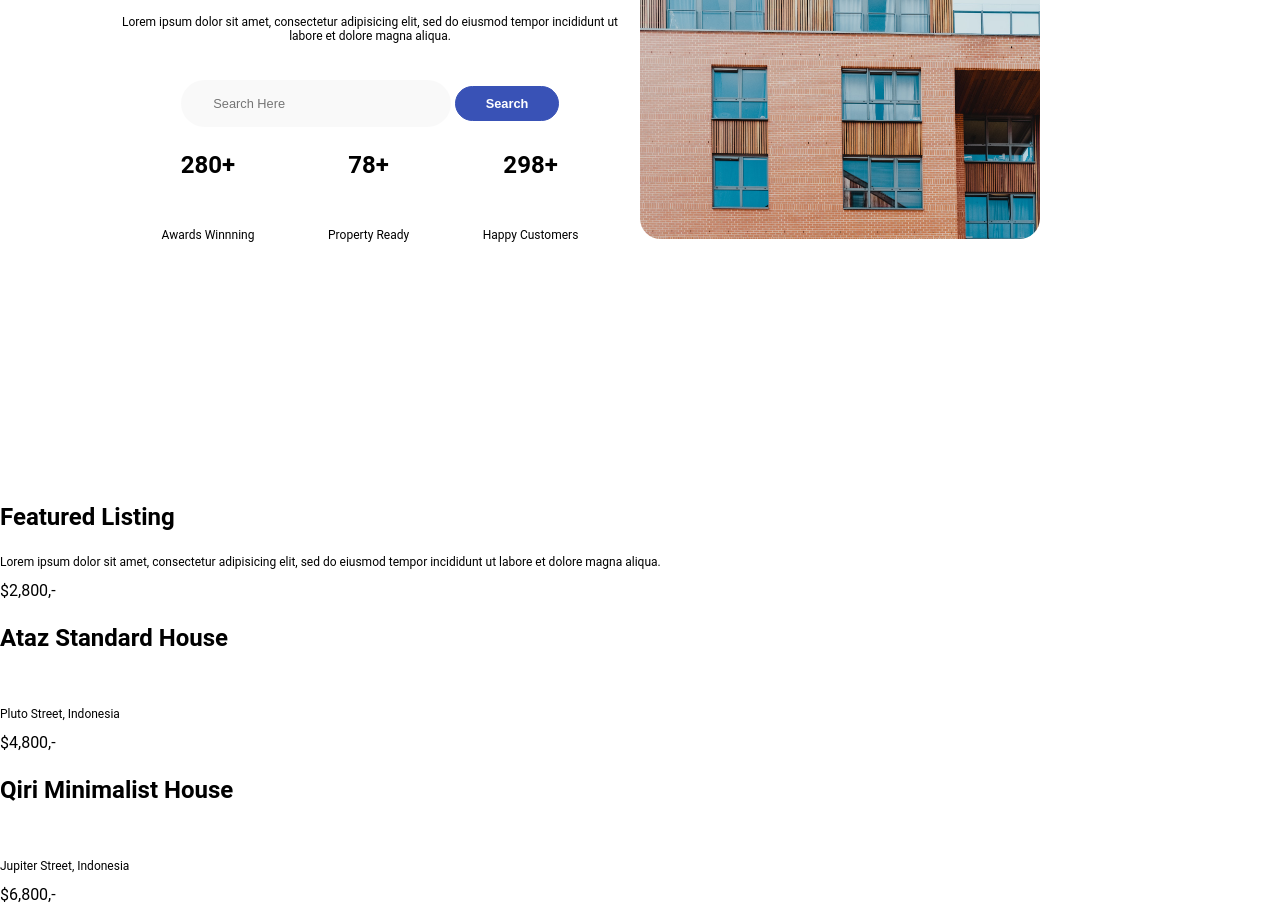
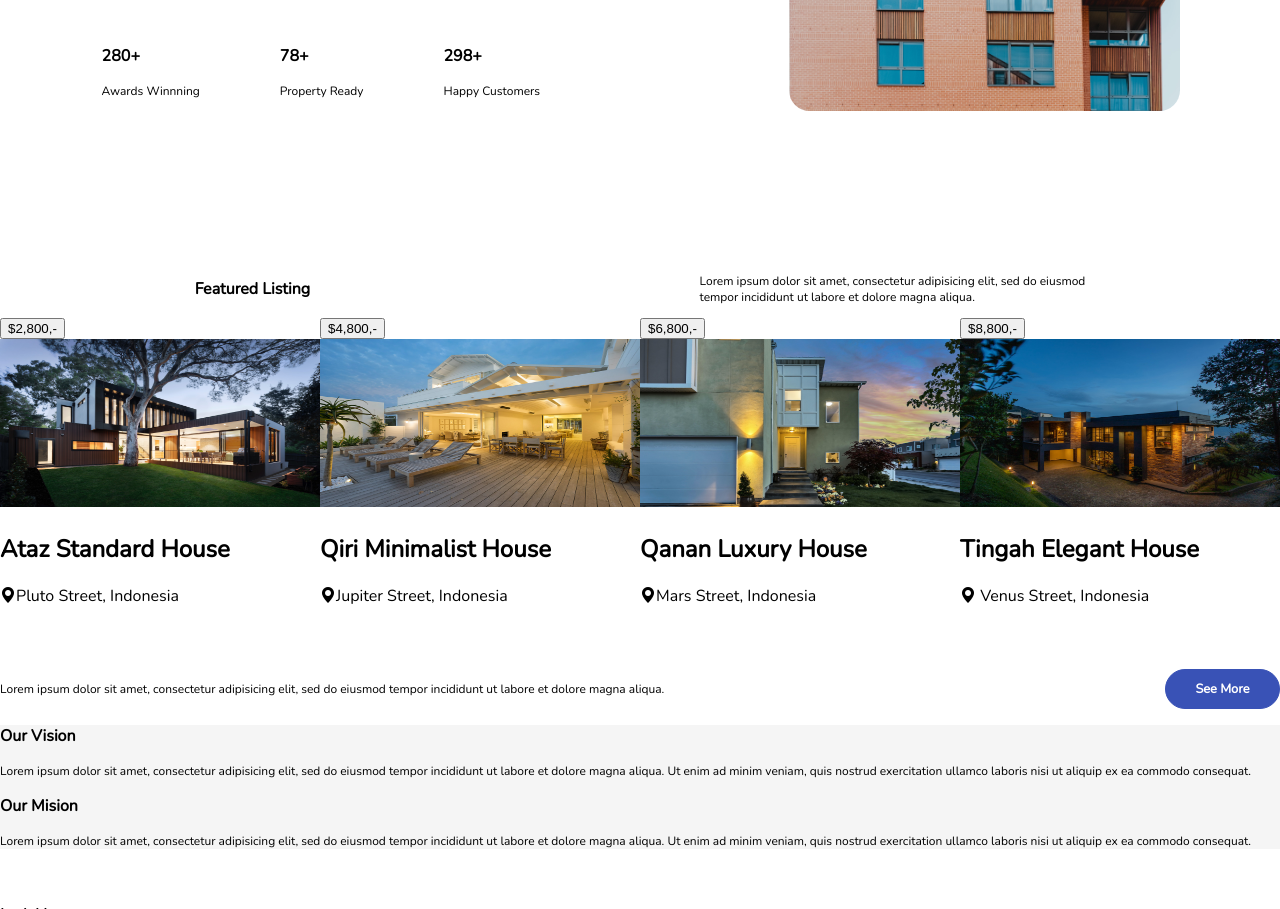
Before and after one commit to ivanleonel17/UTN-TP3, a plain HTML site: page index.html in a window 1280 px wide. Shown: the part 461-1370 px from the top of the page. Drawn offline with nearby package versions, Linux system fonts and the light colour scheme.

Commit message:
modificaciones hml y css

```diff
--- a/estilos.css
+++ b/estilos.css
@@ -1,27 +1,32 @@
+@import url('https://fonts.googleapis.com/css2?family=Nunito:wght@200&display=swap');
 *{
     box-sizing: border-box;
 }
 
 
 body{
-font-family: 'Roboto', sans-serif;
+font-family: 'Nunito', sans-serif;
 margin: 0;
 
 }
 
-h1{ font-size: 3.0em;}
-h2{ font-size: 2.2em;}
-h3{ font-size: 1.5em;}
+h1{ font-size: 2.2em;}
+h2{ font-size: 1.5;}
+h3{ font-size: 1.0em;}
 p{ font-size: 0.75em;}
 
+main{
+    /* border: 2px solid black; */
 
+}
 header{
 display: flex;
 justify-content: space-evenly;
 min-height: 70px;
 background-color: white;
 align-items: center;
-padding: 10px;
+padding: 10px 0px;
+/* border: 2px solid black; */
 }
 a{
     text-decoration: none;
@@ -80,20 +85,23 @@ nav a{
 nav a:hover{
     color: white;
 }
-@media (max-width:720px){
+@media (max-width:768px){
     header{
 
         flex-direction: column;
+
     }
     nav{
         padding: 10px 0px;
 
     }
-
+    .pag-uno .contenedor{
+    padding: 10px 100px;
+}
 
 }
 
-@media (min-width:720px){
+@media (min-width:768px){
 
   header{ position:fixed;
     width: 100%;
@@ -102,18 +110,179 @@ nav a:hover{
 }
 }
 
-
 /* Main */
 
 .contenedor{
     max-width: 1400px;
     margin: auto;
+
+}
+
+
+/* PRIMER SECTION */
+
+.pag-uno .contenedor{
+display: flex;
+text-align: center;
+padding: 150px 100px;}
+
+.pag-uno .contenedor-text {
+    display: flex;
+    flex-direction: column;
+    width: 60%;
+    margin-left: 0.1rem;
+    /* border: 2px solid black; */
+    align-items: flex-start
+
+}
+
+.pag-uno .contenedor-text h1{
+    text-align: start;
+    /* padding: 25px 12px; */
+}
+.pag-uno .contenedor-text p{
+    text-align: start;
+    /* padding: 25px 12px; */
+
+
+}
+
+.input-but{
+    background-color: #FAFAFA;
+    border-radius: 2em;
+    margin-top: 2em;
+    margin-bottom: 2em;
+    width: 100%;
+    display: flex;
+
+
+}
+
+.pag-uno .input-search{
+    font-family: 'Nunito', sans-serif;
+    background-color:#FAFAFA;
+    padding: 1.8em 2.5em 1.8em 2.5em ;
+    border: none;
+    color:#707070;
+    border-radius: 2rem;
+    /* border: 2px solid red; */
+    flex-grow: 1;
+
+
+
+}
+
+.pag-uno .input-but .but-search{
+    font-family: 'Nunito', sans-serif;
+    font-size: 1rem;
+    background-color: #3952B6;
+    border: 0.0625em solid #3952B6;
+    border-radius: 2em;
+    color: white;
+    padding: .8em 2.5em .8em 2.5em ;
+    cursor: pointer;
+}
+
+.pag-uno .contenedor-statistics{
+    display: flex;
+    text-align: start;
+    margin-right: 0px;
+    justify-content: space-around;
+    /* border: 2px solid black; */
+
+
+}
+
+.pag-uno .contenedor-statistics .statistics{
+    /* border: 2px solid red; */
+    margin-right: 5em;
+}
+
+.pag-uno .contenedor-statistics .statistics2{
+    /* border: 2px solid red; */
+    margin-right: 5em;
+}
+
+
+
+.pag-uno .contenedor .contenedor-img
+{
+    background-image: url("img/f1.jpg");
+    background-size: cover;
+    background-position: center center;
+    /* /* height: 500px; */
+    width: 40%;
+    border-radius: 1.3rem;
+    justify-content:center;
+    margin-left: 6.25em;
+
+}
+
+/* PAGINA DOS */
+.pag-dos .encabezado-textdos{
+    display: flex;
+    align-items: center;
+    justify-content: space-around;
+}
+.pag-dos .photos-pag2{
+
+display: flex;
+/* border: 2px solid blue; */
+
+}
+
+.pag-dos .photos-pag2 .photoshouse{
+    /* border: 2px solid #707070; */
+}
+
+.pag-dos .photos-pag2 .img{
+    width: 100%;
+    height: 50%;
+    background-size: cover;
+    background-position: center center;
+}
+
+.photos-pag2 .photoshouse .h1-encabezado{
+    font-size: 1.5em;
+}
+.text-but{
+    display: flex;
+    justify-content: space-between;
+    margin-top:1em;
+}
+.pag-tres{
+
+    background-color: rgb(245,245,245);
+}
+
+
+@media (max-width:768px){
+    .pag-uno .contenedor .contenedor-img {
+    display: none;
+
+
+}
+
+    .contenedor .contenedor-text{
+    display: flex;
+    flex-direction: column;
+    align-items: center ;
+    width: 100%;
+    border: 2px solid black;
+    /* text-align: center; */
+    /* margin-left: 100px; */
+
+
+
+}
+
+
 }
 
 /* botones y hoover */
 
 .but-search{
-    font-family: 'Nunito', sans-serif;
+    /* font-family: 'Nunito', sans-serif;
     font-size: 0.8em;
     font-weight: bolder;
     background-color: #3952B6;
@@ -121,7 +290,7 @@ nav a:hover{
     border-radius: 2em;
     color: white;
     padding: .7em 2.3em .7em 2.3em ;
-    cursor: pointer;
+    cursor: pointer; */
 }
 
 .but-search:hover{
@@ -167,62 +336,3 @@ nav a:hover{
     border-color: black;
     transition: .5s;
 }
-
-/* PRIMER SECTION */
-
-.pag-uno .contenedor{
-display: flex;
-text-align: center;
-padding: 200px 100px;}
-
-.pag-uno .contenedor-text {
-
-    width: 50%;
-}
-
-.input-search{
-    width: 50%;
-    padding: 1rem 2rem;
-    border-radius: 2rem;
-    border: none;
-    font-size: 0.8em;
-    background-size: 10em;
-    outline: none;
-    color: gray;
-    background-color: rgba(128, 128, 128, 0.048);
-
-}
-
-.pag-uno .contenedor-text p{
-
-    padding: 25px 12px;
-}
-.pag-uno .contenedor-statistics{
-    display: flex;
-    text-align: center;
-    justify-content: space-evenly;
-
-}
-
-
-.pag-uno .contenedor{
-
-
-}
-
-
-.pag-uno .contenedor .contenedor-img
-{
-    background-image: url("img/f1.jpg");
-    background-size: cover;
-    background-position: center center;
-    height: 500px;
-    width: 400px;
-    border-radius: 1.3rem;
-
-}
-
-.pag-tres{
-
-    background-color: rgb(245,245,245);
-}
--- a/index.html
+++ b/index.html
@@ -28,17 +28,17 @@
 
 
     </header>
-
+    <!-- PAGINA 1 -->
     <main>
         <section class="pag-uno">
             <div class="contenedor">
 
                 <div class="contenedor-text">
-                <h1 >Bring Your Family's Hapiness to Your Dream House</h1>
+                <h1 >Bring Your Family's Hapiness to  Your <br> Dream House</h1>
                 <p class="text">Lorem ipsum dolor sit amet, consectetur adipisicing elit, sed do eiusmod tempor incididunt ut labore et dolore magna aliqua.</p>
 
                 <div class="input-but">
-                    <input type="text" placeholder= "Search Here"  class="input-search">
+                    <input class="input-search" type="search" required placeholder="Search Here" name="" id="">
                     <button class="but-search">Search</button>
                 </div>
 
@@ -47,11 +47,11 @@
                         <h3>280+</h3>
                         <p>Awards Winnning</p>
                     </div>
-                    <div class="statistics">
+                    <div class="statistics2">
                         <h3>78+</h3>
                         <p>Property Ready</p>
                     </div>
-                    <div class="statistics">
+                    <div class="statistics3">
                         <h3>298+</h3>
                         <p>Happy Customers</p>
                     </div>
@@ -65,6 +65,8 @@
 
             </div>
 
+            <!-- PAGINA 2 -->
+
         </section>
 
         <section class="pag-dos">
@@ -73,47 +75,40 @@
 
                 <div class="encabezado-textdos">
                     <h3>Featured Listing</h3>
-                    <p>Lorem ipsum dolor sit amet, consectetur adipisicing elit, sed do eiusmod tempor incididunt ut labore et dolore magna aliqua.</p>
+                    <p>Lorem ipsum dolor sit amet, consectetur adipisicing elit, sed do eiusmod <br> tempor incididunt ut labore et dolore magna aliqua.</p>
+                </div>
+                <div class="photos-pag2">
+                    <div class="photoshouse">
+                        <button class="price">$2,800,-</button>
+                        <img class="img" src="img/f2.jpg" alt="House Picture">
+                        <h1 class="h1-encabezado">Ataz Standard House</h1>
+                        <i class="bi bi-geo-alt-fill"></i><span>Pluto Street, Indonesia</span>
+
+                    </div>
+                    <div class="photoshouse">
+                        <button class="price">$4,800,-</button>
+                        <img class="img" src="img/f3.jpg" alt="House Picture">
+                        <h1 class="h1-encabezado">Qiri Minimalist House</h1>
+                        <i class="bi bi-geo-alt-fill"></i><span>Jupiter Street, Indonesia</span>
+
+                    </div>
+                    <div class="photoshouse">
+                        <button class="price">$6,800,-</button>
+                        <img class="img" src="img/f4.jpg" alt="House Picture">
+                        <h1 class="h1-encabezado">Qanan Luxury House</h1>
+                        <i class="bi bi-geo-alt-fill"></i><span>Mars Street, Indonesia</span>
+
+                    </div>
+                        <div class="photoshouse">
+                            <button class="price">$8,800,-</button>
+                        <img class="img" src="img/f5.jpg" alt="House Picture">
+                        <h1 class="h1-encabezado">Tingah Elegant House</h1>
+                        <i class="bi bi-geo-alt-fill"></i> <span>Venus Street, Indonesia</span>
+
+                    </div>
                 </div>
 
-                <div class="contenedor-photos">
-                    <div class="photos-text">
-                        <div class="price">$2,800,-</div>
-                        <figure class="photo-una"></figure>
-                        <h3>Ataz Standard House</h3>
-                        <div>
-                            <img src="" alt="" class="locat-img">
-                            <p>Pluto Street, Indonesia</p>
-                        </div>
-                    </div>
-                    <div class="photos-text">
-                        <div class="price">$4,800,-</div>
-                        <figure class="photo-dos"></figure>
-                        <h3>Qiri Minimalist House</h3>
-                        <div>
-                            <img src="" alt="" class="locat-img">
-                            <p>Jupiter Street, Indonesia</p>
-                        </div>
-                    </div>
-                    <div class="photos-text">
-                        <div class="price">$6,800,-</div>
-                        <figure class="photo-tres"></figure>
-                        <h3>Qanan Luxury House</h3>
-                        <div>
-                            <img src="" alt="" class="locat-img">
-                            <p>Mars Street, Indonesia</p>
-                        </div>
-                    </div>
-                    <div class="photos-text">
-                        <div class="price">$8,800,-</div>
-                        <figure class="photo-cuatro"></figure>
-                        <h3>Tingah Elegant House</h3>
-                        <div>
-                            <img src="" alt="" class="locat-img">
-                            <p>Venus Street, Indonesia</p>
-                        </div>
-                    </div>
-                </div>
+
                 <div class="text-but">
                     <p>Lorem ipsum dolor sit amet, consectetur adipisicing elit, sed do eiusmod tempor incididunt ut labore et dolore magna aliqua.</p>
                     <button class="see-more">See More</button>
```
